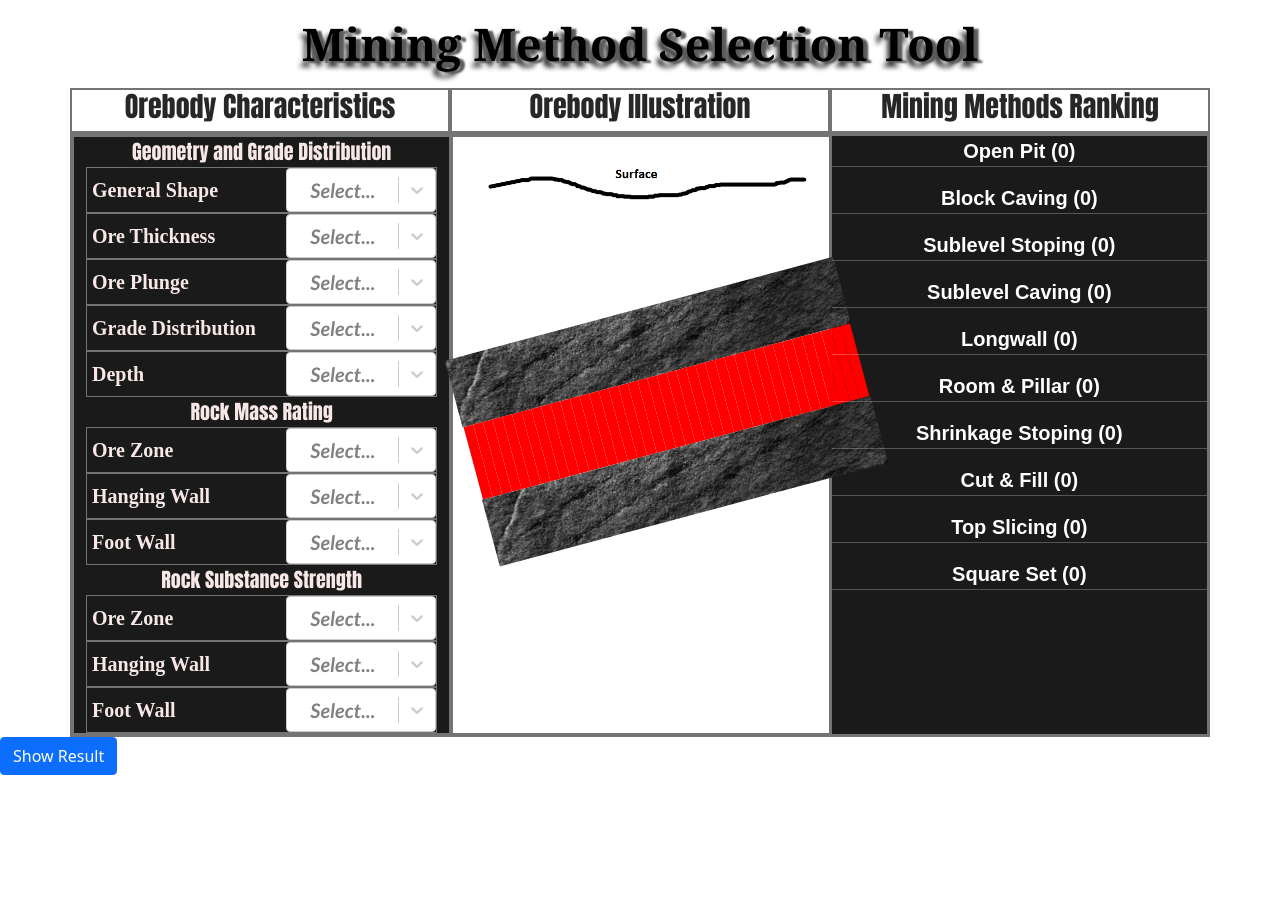
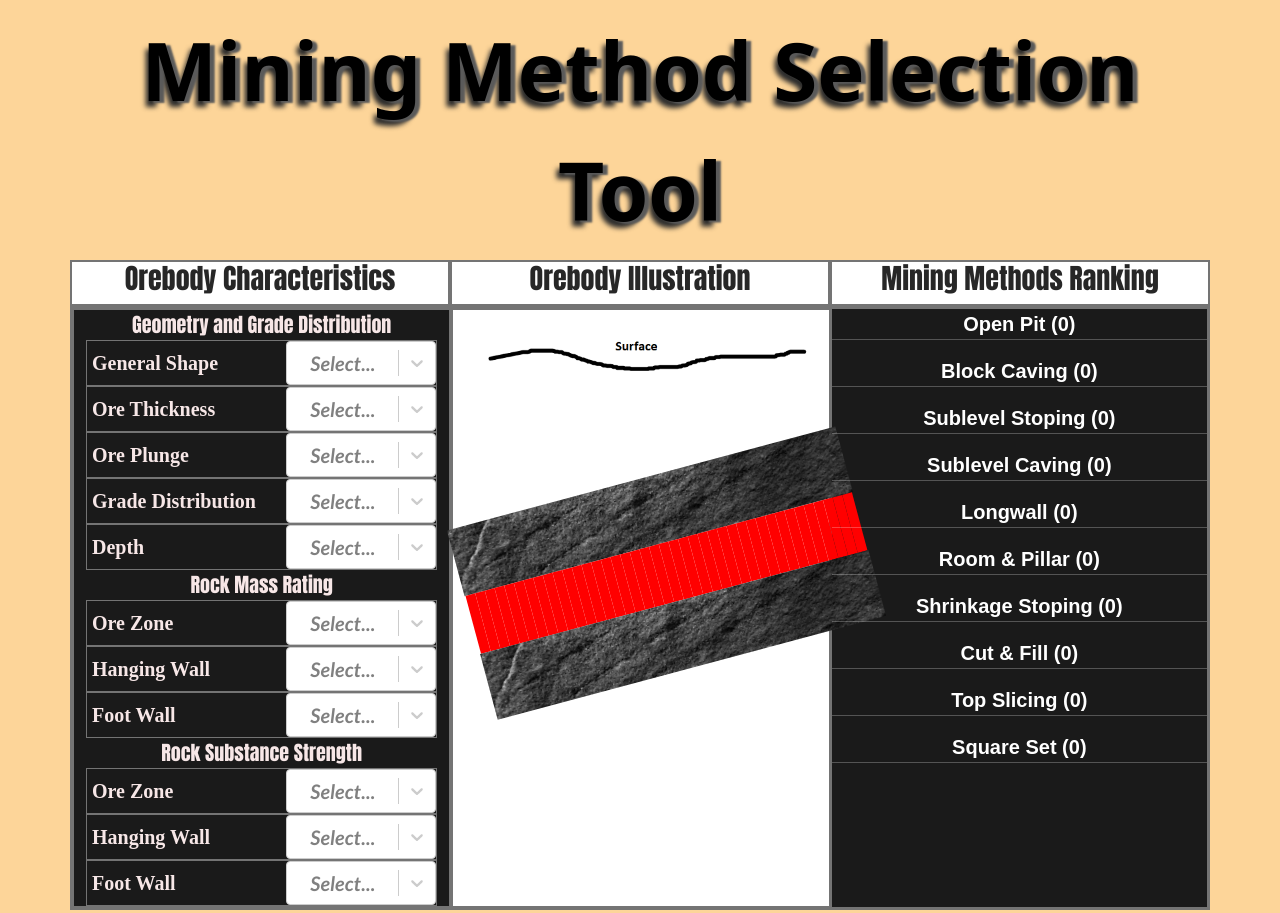
Before and after one commit to IIAbinashMishraII/MMST, a React (Create React App) app: page / in a window 1280 px wide. Shown: the top 913 px of the page. Before the commit the page ends 800 px from the top, so only its background shows below. Built offline with nearby package versions, Linux system fonts and the light colour scheme.

Commit message:
changes to button

```diff
--- a/src/App.css
+++ b/src/App.css
@@ -1,12 +1,12 @@
 html{
-  background-color: #ffffff;
+  background-color: #ff8a2a;
 }
 .body{
-  background-color: #ffffff;padding: auto;background-repeat:space ;
+  background-color: #fdd599;padding: auto;background-repeat:space ;
 }
 .Head{
-  border: 2px #ffffff ; color: #000000;text-align: center;font-weight: bold;font-size: 45px;padding: 10px;text-decoration: black;
-  font-family: Georgia, 'Times New Roman', Times, serif;gap: 0px;text-shadow : 5px 2px 2px #5a5a5a, -3px 6px 5px #2c2c2c;;
+  border: 2px #ffffff ; color: #000000;text-align: center;font-weight: bold;font-size: 80px;padding: 10px;text-decoration: black;
+  gap: 0px;text-shadow : 5px 2px 2px #5a5a5a, -3px 6px 5px #2c2c2c;;
 }
 .rows{
   border: 2px solid #747474 ; color: #000000;text-align: center;font-weight: bold;font-size: 20px;padding: 0px;
@@ -36,5 +36,23 @@ html{
 .box{
   width: 150px;  overflow:visible;font-style:italic; color:rgb(0, 0, 0);
   font-family: 'Trebuchet MS', 'Lucida Sans Unicode', 'Lucida Grande', 'Lucida Sans', Arial, sans-serif;
-
 }
+.button{
+  margin-left: 177px;
+  padding: 5px;
+  text-align:justify;
+}
+.btn-primary {
+  background-color: rgb(3, 3, 36) !important;
+  border-color: rgb(5, 5, 26) !important;
+}
+.btn-primary:hover,
+.btn-primary:active,
+.btn-primary:visited,
+.btn-primary:focus {
+  background-color: rgb(255, 161, 38) !important;
+  border-color: rgb(253, 170, 46) !important;
+}
+.result{
+  font-size: 100px;
+}
--- a/src/App.js
+++ b/src/App.js
@@ -1,4 +1,3 @@
-//import logo from './logo.svg';
 import './App.css';
 import surface from './surface.png';
 import rock from './rock.jpg'
@@ -168,21 +167,21 @@ class App extends React.Component {
             </Row>
             <Row style = {{
               position: "absolute",
-              top: 155 + (this.state.selected[4] === 2 ? 100 : (this.state.selected[4] === 3 ? 200 : 10)),
-              transform: `rotate(-${this.state.selected[2] < 2 ? 15 : (this.state.selected[2] === 2 ? 45 : 85)}deg)`
+              top: 152 + (this.state.selected[4] === 2 ? 75 : (this.state.selected[4] === 3 ? 150 : 10)),
+              transform: `rotate(-${this.state.selected[2] < 2 ? 15 : (this.state.selected[2] === 2 ? 35 : 75)}deg)`
               }}>
               <Row><img src = {rock} alt = "Rock" /></Row>
               <Row>
                 <div style = {{
                   width:450,
-                  height: (this.state.selected[1] ? this.state.selected[1] * 20 : 75),
+                  height: (this.state.selected[1] ? this.state.selected[1] * 20 : 60),
                 }}>
                   {[...Array(40).keys()].map(idx => (
                     <div style = {{
                       display: 'inline-block',
                       width: 10,
                       backgroundColor: getColor(this.state.selected[3], idx),
-                      height: (this.state.selected[1] ? this.state.selected[1] * 20 : 75),
+                      height: (this.state.selected[1] ? this.state.selected[1] * 20 : 60),
                     }} />
                   ))}
                 </div>
@@ -205,11 +204,11 @@ class App extends React.Component {
           </Col>
         </Row>
       </Container>
-      <Button onClick = {this.handleShowResult}>Show Result</Button>
+      <div className="button" ><Button className="btn" onClick = {this.handleShowResult}>Show Result</Button></div>
       {
         this.state.showResult ?
         <div className = "result" style = {{height: 600, backgroundColor: "red"}}>
-
+          <strong>will be updated soon...</strong>
         </div> : <></>
       }
     </div>
```
Also changed, not shown: src/rock.jpg, src/surface.png.
